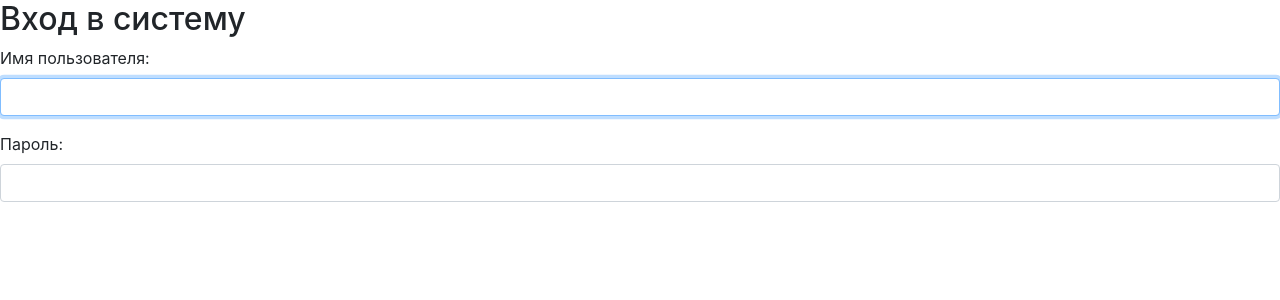
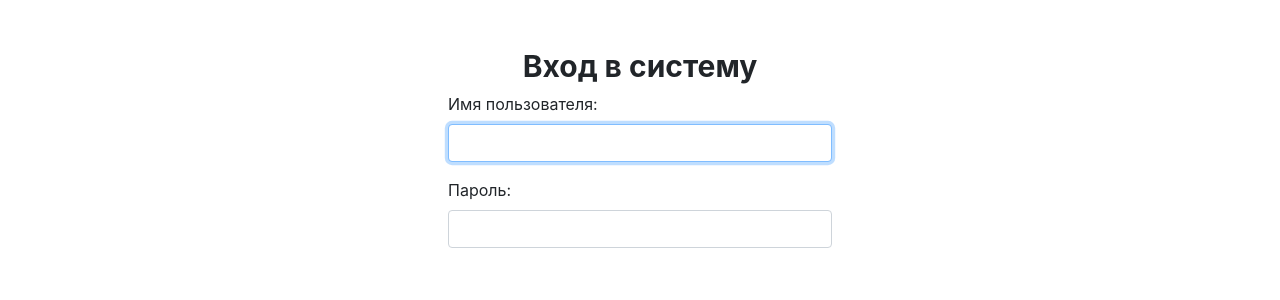
Before and after one commit to ObukhovVladislav/site-store, a Django app: page /auth/login/ in a window 1280 px wide. Shown: the top 300 px of the page. Run offline with Django 3.2, Linux system fonts and the light colour scheme; some libraries are stand-ins or nearby versions.

Commit message:
auth form

```diff
--- a/project/authapp/forms.py
+++ b/project/authapp/forms.py
@@ -6,7 +6,7 @@ class LoginForm(AuthenticationForm):
     def __init__(self, *args, **kwargs):
         super().__init__(*args, **kwargs)
         for name, item in self.fields.items():
-            item.widget.attrs['class'] = 'form-control'
+            item.widget.attrs['class'] = f'form-control {name}'
 
     class Meta:
         model = User
--- a/project/authapp/templates/authapp/login.html
+++ b/project/authapp/templates/authapp/login.html
@@ -1,7 +1,7 @@
 {% extends 'authapp/base.html' %}
 {% block content %}
     <div class="login-form">
-        <h2>Вход в систему</h2>
+        <h2 class="h2_center">Вход в систему</h2>
         <form>
             {{ form.as_p }}
         </form>
--- a/project/static/css/style.css
+++ b/project/static/css/style.css
@@ -25,3 +25,12 @@
     color: white;
     transition: 0.3s;
 }
+.login-form{
+    width: 30%;
+    margin: 6vh auto;
+}
+.h2_center{
+    text-align: center;
+    font-size: 30px;
+    font-weight: bold;
+}
```
